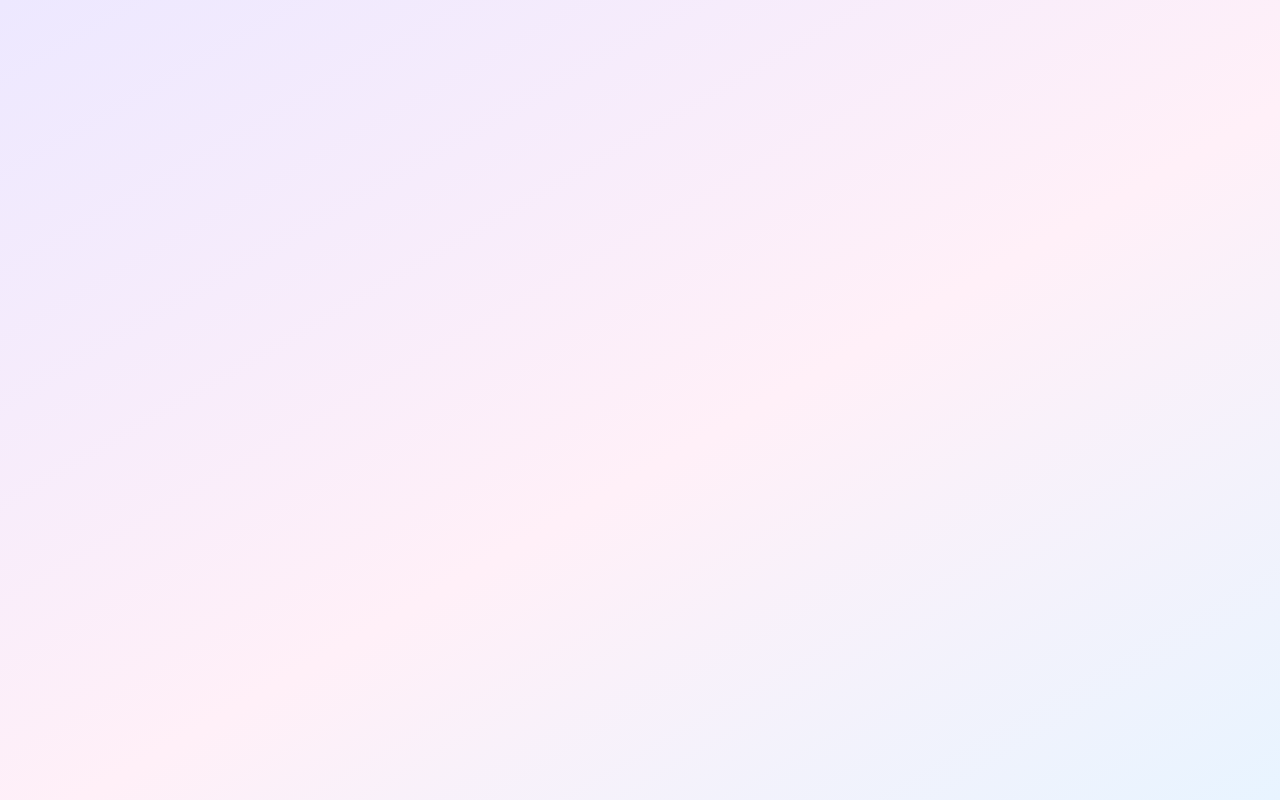
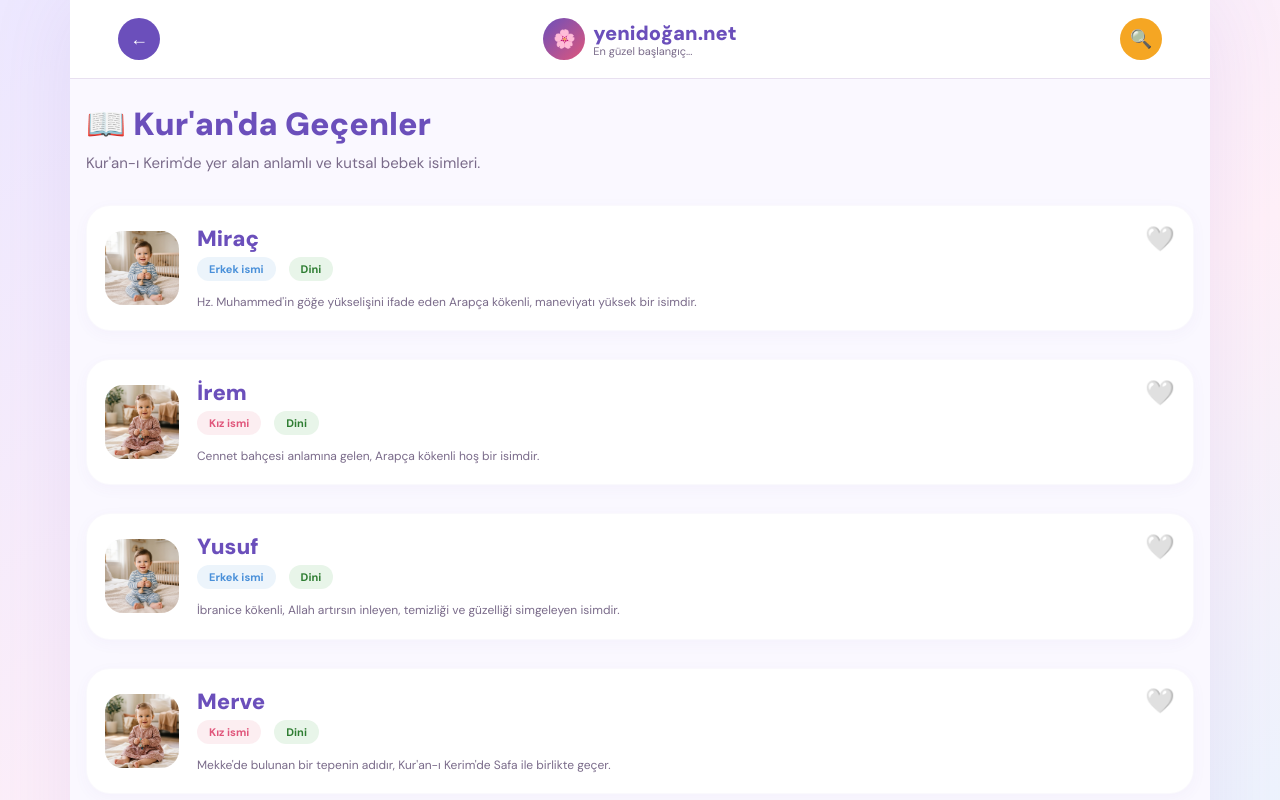
Before and after one commit to afeyza/yenidogan-app, a React (Vite) app: page /quran in a window 1280 px wide. Before the commit this address had no page. Shown: the top 800 px of the page. Built offline with nearby package versions, Linux system fonts and the light colour scheme.

Commit message:
Feat: Kur'anda Gecen Isimler sayfasi ve veri filtresi eklendi

```diff
--- a/src/App.tsx
+++ b/src/App.tsx
@@ -3,6 +3,7 @@ import Layout from './components/layout/Layout';
 import { Home } from './pages/Home';
 import { Favorites } from './pages/Favorites';
 import { NameFinder } from './pages/NameFinder';
+import { QuranNames } from './pages/QuranNames';
 import { FavoritesProvider } from './context/FavoritesContext';
 
 function App() {
@@ -14,6 +15,7 @@ function App() {
             <Route index element={<Home />} />
             <Route path="favorites" element={<Favorites />} />
             <Route path="finder" element={<NameFinder />} />
+            <Route path="quran" element={<QuranNames />} />
           </Route>
         </Routes>
       </BrowserRouter>
--- a/src/data/namesData.ts
+++ b/src/data/namesData.ts
@@ -6,21 +6,24 @@ export interface NameItem {
   t2: string;
   t3: string;
   m: string;
+  quran?: boolean;
   desc?: string;
 }
 
 export const namesData: NameItem[] = [
   { id: 1, n: "Aylin", g: "Kız", t1: "Kız ismi", t2: "Popüler", t3: "Türkçe", m: "Ayın etrafını saran hale anlamına gelir. Türkçe kökenli, şiirsel ve zarif bir isimdir." },
-  { id: 2, n: "Miraç", g: "Erkek", t1: "Erkek ismi", t2: "Dini", t3: "Arapça", m: "Hz. Muhammed'in göğe yükselişini ifade eden Arapça kökenli, maneviyatı yüksek bir isimdir." },
+  { id: 2, n: "Miraç", g: "Erkek", t1: "Erkek ismi", t2: "Dini", t3: "Arapça", m: "Hz. Muhammed'in göğe yükselişini ifade eden Arapça kökenli, maneviyatı yüksek bir isimdir.", quran: true },
   { id: 3, n: "Defne", g: "Kız", t1: "Kız ismi", t2: "Doğa", t3: "Türkçe", m: "Defne bitkisinin adından gelen, zafer ve şeref simgesi olan, doğa temalı güzel bir isimdir." },
   { id: 4, n: "Kaan", g: "Erkek", t1: "Erkek ismi", t2: "Güçlü", t3: "Türkçe", m: "Hükümdar, han anlamına gelen Türkçe kökenli güçlü bir isimdir." },
-  { id: 5, n: "İrem", g: "Kız", t1: "Kız ismi", t2: "Popüler", t3: "Arapça", m: "Cennet bahçesi anlamına gelen, Arapça kökenli hoş bir isimdir." },
+  { id: 5, n: "İrem", g: "Kız", t1: "Kız ismi", t2: "Popüler", t3: "Arapça", m: "Cennet bahçesi anlamına gelen, Arapça kökenli hoş bir isimdir.", quran: true },
   { id: 6, n: "Alp", g: "Erkek", t1: "Erkek ismi", t2: "Nadir", t3: "Türkçe", m: "Yiğit, cesur, kahraman anlamına gelen saf Türkçe bir isimdir." },
   { id: 7, n: "Nisan", g: "Kız", t1: "Kız ismi", t2: "Mevsim", t3: "Türkçe", m: "İlkbaharın güzel ayı, yağmur ve tazelik simgesi bir isimdir." },
   { id: 8, n: "Efe", g: "Erkek", t1: "Erkek ismi", t2: "Popüler", t3: "Türkçe", m: "Ege bölgesinde yiğit, kabadayı anlamında güçlü ve tarihi bir isimdir.", desc: "Ege bölgesinde yiğit, kabadayı anlamında..." },
   { id: 9, n: "Berkay", g: "Erkek", t1: "Erkek ismi", t2: "Güçlü", t3: "Arapça", m: "Arapça kökenli sağlam ve güçlü anlamına gelen etkileyici bir isimdir.", desc: "Arapça kökenli sağlam ve güçlü anlamı..." },
   { id: 10, n: "Zeynep", g: "Kız", t1: "Kız ismi", t2: "Popüler", t3: "Arapça", m: "Güzel kokulu çiçek, babanın süsü anlamında klasik ve zarif bir isimdir.", desc: "Güzel kokulu çiçek, babanın süsü anlamında..." },
-  { id: 11, n: "Yusuf", g: "Erkek", t1: "Erkek ismi", t2: "Dini", t3: "İbranice", m: "İbranice kökenli, Allah artırsın inleyen, temizliği ve güzelliği simgeleyen isimdir.", desc: "İbranice kökenli, Allah artırsın anlamında..." },
+  { id: 11, n: "Yusuf", g: "Erkek", t1: "Erkek ismi", t2: "Dini", t3: "İbranice", m: "İbranice kökenli, Allah artırsın inleyen, temizliği ve güzelliği simgeleyen isimdir.", desc: "İbranice kökenli, Allah artırsın anlamında...", quran: true },
+  { id: 12, n: "Merve", g: "Kız", t1: "Kız ismi", t2: "Dini", t3: "Arapça", m: "Mekke'de bulunan bir tepenin adıdır, Kur'an-ı Kerim'de Safa ile birlikte geçer.", quran: true },
+  { id: 13, n: "Yasin", g: "Erkek", t1: "Erkek ismi", t2: "Dini", t3: "Arapça", m: "Kur'an-ı Kerim'in 36. suresinin adıdır. Ey insan anlamına gelir.", quran: true },
 ];
 
 export const popularNameIds = [8, 9, 10, 11];
--- a/src/pages/Home.tsx
+++ b/src/pages/Home.tsx
@@ -64,7 +64,7 @@ export const Home = () => {
           <span className="section-title">Kategorilere göre isimler</span>
         </div>
         <div className="cat-grid">
-          <div className="cat-card" onClick={() => navigate('/finder')}>
+          <div className="cat-card" onClick={() => navigate('/quran')}>
             <div className="cat-icon" style={{ background: '#E8F5E9' }}>📖</div>
             <h4>Kur'an'da geçen</h4>
             <p>Keşfet →</p>
--- /dev/null
+++ b/src/pages/QuranNames.tsx
@@ -0,0 +1,63 @@
+import { useMemo } from 'react';
+import { namesData } from '../data/namesData';
+import { useFavorites } from '../context/FavoritesContext';
+
+export const QuranNames = () => {
+  const { toggleFavorite, isFavorite } = useFavorites();
+
+  const quranNames = useMemo(() => {
+    return namesData.filter(item => item.quran === true);
+  }, []);
+
+  return (
+    <div className="fav-page" style={{ padding: '24px 16px' }}>
+      <div className="fav-header" style={{ marginBottom: '32px' }}>
+        <h2 style={{ fontSize: '32px', fontWeight: 900 }}>📖 Kur'an'da Geçenler</h2>
+        <p style={{ fontSize: '15px', color: 'var(--muted)', marginTop: '8px' }}>
+          Kur'an-ı Kerim'de yer alan anlamlı ve kutsal bebek isimleri.
+        </p>
+      </div>
+
+      <div className="fav-list">
+        {quranNames.length > 0 ? (
+          quranNames.map((item) => (
+            <div className="fav-item" key={item.id} style={{
+              background: '#fff',
+              borderRadius: '24px',
+              padding: '18px',
+              marginBottom: '16px',
+              boxShadow: '0 4px 15px rgba(107, 79, 187, 0.04)',
+              display: 'flex',
+              gap: '18px',
+              alignItems: 'center',
+              border: '1px solid rgba(107, 79, 187, 0.03)'
+            }}>
+              <div className={`fav-img ai-bebek ${item.g === 'Kız' ? 'ai-kiz' : 'ai-erkek'}`} style={{ width: '74px', height: '74px', borderRadius: '18px' }}></div>
+              <div className="fav-info">
+                <div className="fav-name-row" style={{ marginBottom: '4px' }}>
+                  <span className="fav-name" style={{ fontSize: '22px', fontWeight: 900 }}>{item.n}</span>
+                  <button
+                    onClick={() => toggleFavorite(item.id)}
+                    style={{ background: 'none', border: 'none', fontSize: '24px', cursor: 'pointer' }}
+                  >
+                    {isFavorite(item.id) ? "❤️" : "🤍"}
+                  </button>
+                </div>
+                <div className="name-tags" style={{ marginBottom: '12px' }}>
+                  <span className="tag" style={{ background: item.g === 'Kız' ? 'rgba(224,86,123,0.1)' : 'rgba(74,144,217,0.1)', color: item.g === 'Kız' ? 'var(--pink)' : 'var(--blue)', fontSize: '11px', padding: '5px 12px', fontWeight: 700 }}>{item.t1}</span>
+                  <span className="tag" style={{ background: 'rgba(232, 245, 233, 1)', color: '#2E7D32', fontSize: '11px', padding: '5px 12px', fontWeight: 700, marginLeft: '8px' }}>Dini</span>
+                </div>
+                <p className="fav-desc" style={{ fontSize: '12px', color: 'var(--muted)', lineHeight: '1.6' }}>{item.m}</p>
+              </div>
+            </div>
+          ))
+        ) : (
+          <div className="empty-state">
+            <div className="empty-icon" style={{ fontSize: '64px' }}>📖</div>
+            <p style={{ fontWeight: 600 }}>Şu an bu kategoride isim bulunmamaktadır.</p>
+          </div>
+        )}
+      </div>
+    </div>
+  );
+};
```
